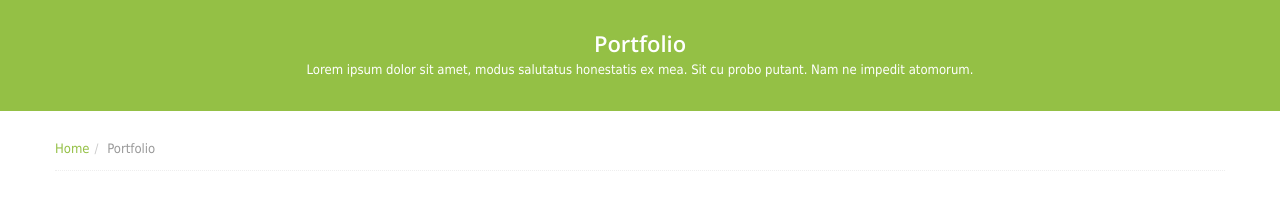
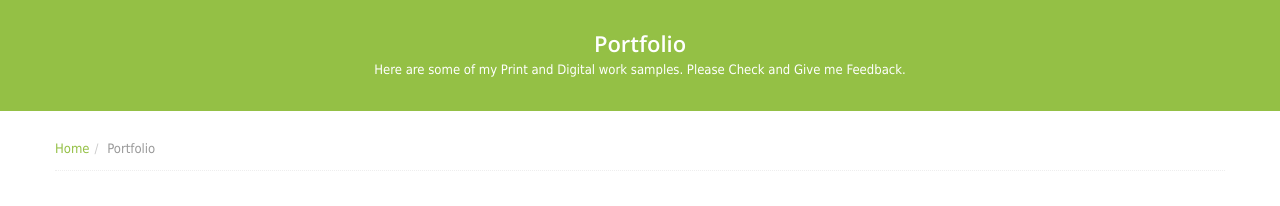
Before and after one commit to HBalavignesh/Balavignesh, a plain HTML site: page portfolio.html in a window 1280 px wide. Shown: the part 88-294 px from the top of the page. Drawn offline with nearby package versions, Linux system fonts and the light colour scheme.

Commit message:
Update portfolio.html

```diff
--- a/portfolio.html
+++ b/portfolio.html
@@ -78,8 +78,7 @@
             <div class="centered">
               <h3>Portfolio</h3>
               <p>
-                Lorem ipsum dolor sit amet, modus salutatus honestatis ex mea. Sit cu probo putant. Nam ne impedit
-                atomorum.
+                Here are some of my Print and Digital work samples. Please Check and Give me Feedback.
               </p>
             </div>
           </div>
```
